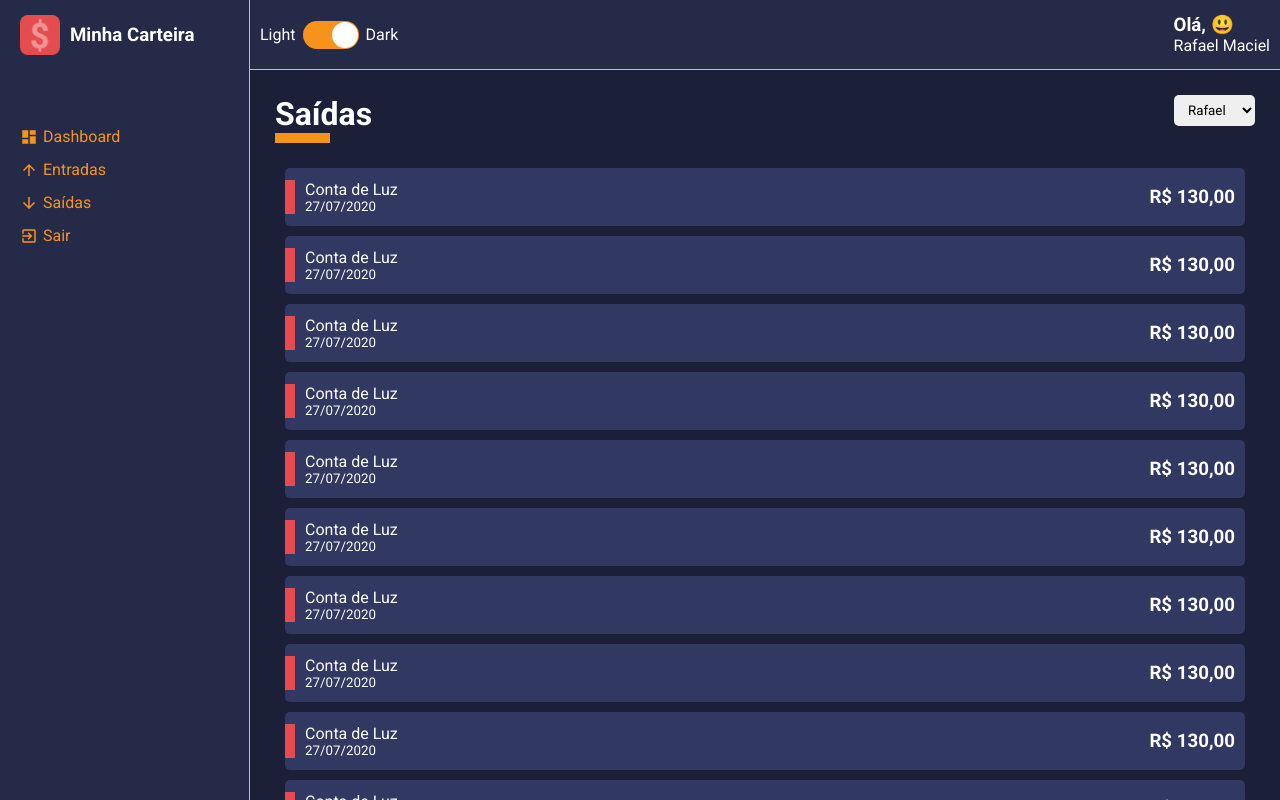
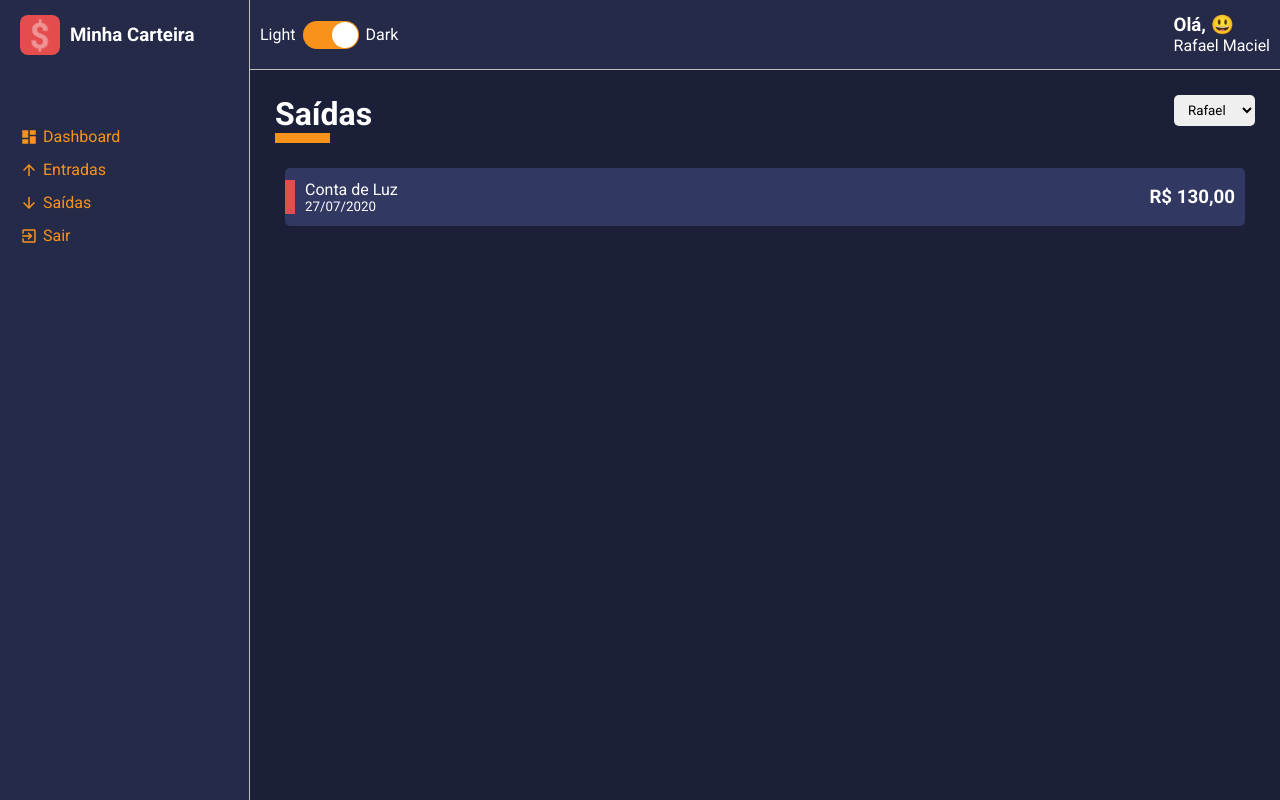
Before and after one commit to rafa-smaciel/application-type-script-dashboard, a React (Create React App) app: page / in a window 1280 px wide. Built offline with nearby package versions, Linux system fonts and the light colour scheme.

Commit message:
19. Refactoring the financial movements card

```diff
--- a/src/components/HistoryFinanceCard/index.tsx
+++ b/src/components/HistoryFinanceCard/index.tsx
@@ -3,7 +3,6 @@
 import { Container, Tag } from './styles';
 
 interface IHistoryFinanceCardProps { //Aqui eu declarei.
-    cardColor: string;
     tagColor: string;
     title: string;
     subtitle: string;
@@ -11,14 +10,13 @@
 }
 
 const HistoryFinanceCard: React.FC<IHistoryFinanceCardProps> = ({
-    cardColor,
     tagColor,
     title, //Aqui eu trago elas pra usar dentro do meu componente.
     subtitle,
     amount
 }) => {
     return (
-        <Container color={cardColor}>
+        <Container>
           <Tag color={tagColor} />
           <div>
               <span>{title}</span>
--- a/src/components/HistoryFinanceCard/styles.ts
+++ b/src/components/HistoryFinanceCard/styles.ts
@@ -1,15 +1,11 @@
 import styled from 'styled-components';
-
-interface IContentHeaderProps {
-    color: string;
-}
 
 interface ITagProps {
     color: string;
 }
 
-export const Container = styled.li<IContentHeaderProps>`
-    background-color: ${props => props.color};
+export const Container = styled.li`
+    background-color: ${props => props.theme.colors.tertiary};
 
     list-style: none; //Para tirar a bolinha do List
     border-radius: 5px;
--- a/src/pages/List/index.tsx
+++ b/src/pages/List/index.tsx
@@ -19,70 +19,6 @@
             </ContentHeader>
             <Content>
                 <HistoryFinanceCard
-                    cardColor="#313862"
-                    tagColor="#E44C4E"
-                    title="Conta de Luz"
-                    subtitle="27/07/2020"
-                    amount="R$ 130,00"
-                />
-                <HistoryFinanceCard
-                    cardColor="#313862"
-                    tagColor="#E44C4E"
-                    title="Conta de Luz"
-                    subtitle="27/07/2020"
-                    amount="R$ 130,00"
-                />
-                <HistoryFinanceCard
-                    cardColor="#313862"
-                    tagColor="#E44C4E"
-                    title="Conta de Luz"
-                    subtitle="27/07/2020"
-                    amount="R$ 130,00"
-                />
-                <HistoryFinanceCard
-                    cardColor="#313862"
-                    tagColor="#E44C4E"
-                    title="Conta de Luz"
-                    subtitle="27/07/2020"
-                    amount="R$ 130,00"
-                />
-                <HistoryFinanceCard
-                    cardColor="#313862"
-                    tagColor="#E44C4E"
-                    title="Conta de Luz"
-                    subtitle="27/07/2020"
-                    amount="R$ 130,00"
-                />
-                <HistoryFinanceCard
-                    cardColor="#313862"
-                    tagColor="#E44C4E"
-                    title="Conta de Luz"
-                    subtitle="27/07/2020"
-                    amount="R$ 130,00"
-                />
-                <HistoryFinanceCard
-                    cardColor="#313862"
-                    tagColor="#E44C4E"
-                    title="Conta de Luz"
-                    subtitle="27/07/2020"
-                    amount="R$ 130,00"
-                />
-                <HistoryFinanceCard
-                    cardColor="#313862"
-                    tagColor="#E44C4E"
-                    title="Conta de Luz"
-                    subtitle="27/07/2020"
-                    amount="R$ 130,00"
-                />
-                <HistoryFinanceCard
-                    cardColor="#313862"
-                    tagColor="#E44C4E"
-                    title="Conta de Luz"
-                    subtitle="27/07/2020"
-                    amount="R$ 130,00"
-                />
-                <HistoryFinanceCard
-                    cardColor="#313862"
                     tagColor="#E44C4E"
                     title="Conta de Luz"
                     subtitle="27/07/2020"
```
